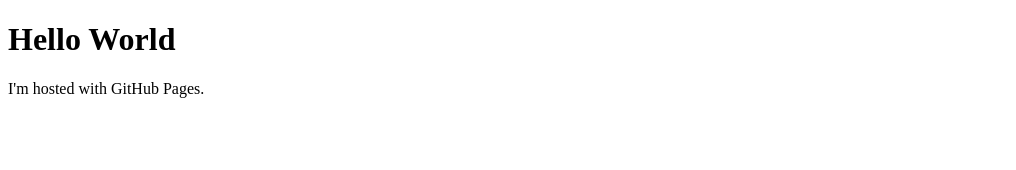
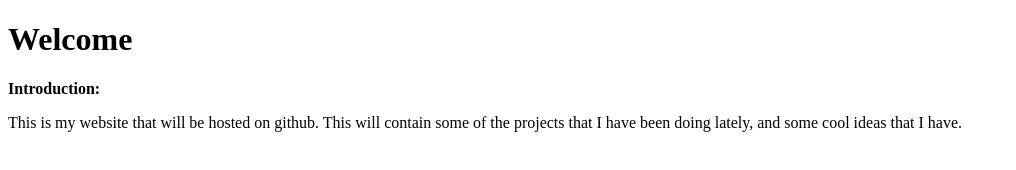
Before and after one commit to User1Agam/User1Agam.github.io, a plain HTML site: page index.html in a window 1280 px wide. Shown: the whole page, without its empty margins (0-1016 px from the left). Drawn offline with Linux system fonts and the light colour scheme.

Commit message:
Update index.html

```diff
--- a/index.html
+++ b/index.html
@@ -1,7 +1,15 @@
 <!DOCTYPE html>
 <html>
+    <head>
+        <meta charset="utf-8">
+        <meta name="viewport" content="width=device-width, initial-scale=1">
+        <title>User1Agam's Website</title>
+    </head>
 <body>
-<h1>Hello World</h1>
-<p>I'm hosted with GitHub Pages.</p>
+<h1>Welcome</h1>
+<p><b>Introduction:</b></p>
+<p> </p>
+<p>This is my website that will be hosted on github.
+    This will contain some of the projects that I have been doing lately, and some cool ideas that I have.</p>
 </body>
 </html>
```
